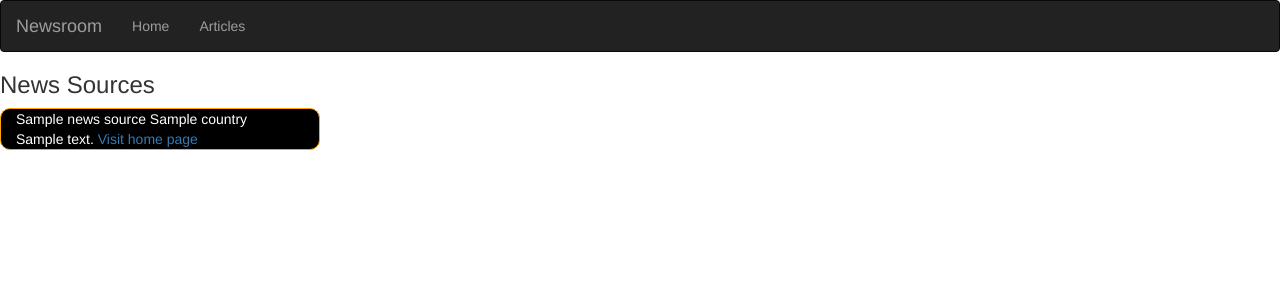
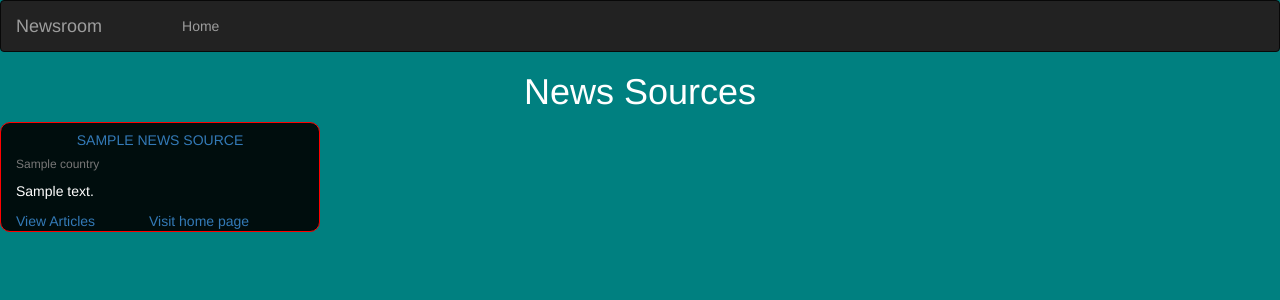
Before and after one commit to Makena-Maryann/news-room, a Flask app: template app/templates/index.html in a window 1280 px wide. Shown: the top 300 px of the page. Run offline with Flask 2, Linux system fonts and the light colour scheme; the template is opened without the code that fills it: most values are stand-ins (such as "Sample title", 1, 10 or a date in 2020); some libraries are stand-ins or nearby versions.

Commit message:
Style home page

```diff
--- a/app/main/views.py
+++ b/app/main/views.py
@@ -13,13 +13,13 @@ def index():
     title = 'Home - Verified news sources'
     return render_template('index.html',title = title,sources = news_sources)
 
-@main.route('/articles')
-def articles():
+@main.route('/articles/<id>')
+def articles(id):
     '''
     View source page function that returns the articles page and its data
     '''
     #Getting articles from a specific source
-    news_articles = get_articles('bbc-news')
+    news_articles = get_articles(id)
     print(news_articles)
     title = 'Latest news from verified sources'
     return render_template('articles.html', title = title, articles = news_articles)
--- a/app/request.py
+++ b/app/request.py
@@ -52,12 +52,12 @@ def process_results(source_list):
 
     return source_results
 
-def get_articles(sources_id):
+def get_articles(id):
     '''
     Function that gets the json response to our url request
     '''
 
-    get_articles_url = articles_url.format(sources_id,api_key)
+    get_articles_url = articles_url.format(id,api_key)
 
     with urllib.request.urlopen(get_articles_url) as url:
         get_articles_data = url.read()
--- a/app/static/index.css
+++ b/app/static/index.css
@@ -1,6 +1,10 @@
+body{
+background-color: teal;
+}
+
 .source-card {
- background-color: rgb(0, 0, 0);
- border: 1px solid orange;
+ background-color: rgb(0, 0, 0, 0.9);
+ border: 1px solid red;
  color: white;
  border-radius: 10px;
 }
@@ -10,5 +14,13 @@ display: inline-block;
 text-decoration: none;
 }
 a:hover {
-color: yellow;
+color: red;
 }
+
+h1{
+ color: white;
+}
+
+a{
+ margin-right: 50px;
+}
--- a/app/templates/index.html
+++ b/app/templates/index.html
@@ -6,13 +6,16 @@
 {% endblock %}
 
 {% block content %}
-<h3>News Sources</h3>
+<h1 class="text-center">News Sources</h1>
 {% for news_source in sources %}
- <div class="col-md-3 source-card">
-    <li>{{ news_source.name }}</li>
-         <li>{{ news_source.country}}</li>
-         <li>{{ news_source.description|truncate(100)}}</li>
-         <li><a href="{{ news_source.url}}" target="_blank">Visit home page</a></li>
- </div>
+ <div class="card col-md-3 source-card ">
+    <div class="card-body">
+        <h5 class="card-title text-center text-primary text-uppercase">{{ news_source.name }}</h5>
+        <h6 class="card-subtitle mb-2 text-muted">{{ news_source.country}}</h6>
+        <p class="card-text">{{ news_source.description|truncate(100)}}</p>
+        <a href="/articles/{{news_source.id}}" class="card-link pr-5">View Articles</a>
+        <a href="{{ news_source.url}}" class="card-link" target="_blank">Visit home page</a>
+    </div>
+  </div>
 {% endfor %}
 {% endblock %}
--- a/app/templates/navbar.html
+++ b/app/templates/navbar.html
@@ -12,7 +12,7 @@
      <div class="navbar-collapse collapse">
          <ul class="nav navbar-nav">
              <li><a href="/">Home</a></li>
-             <li><a href="/articles">Articles</a></li>
+
          </ul>
      </div>
 
```
Also changed, not shown: app/templates/articles.html (+10 -2 lines), app/templates/source.html (deleted, +0 -17 lines).
